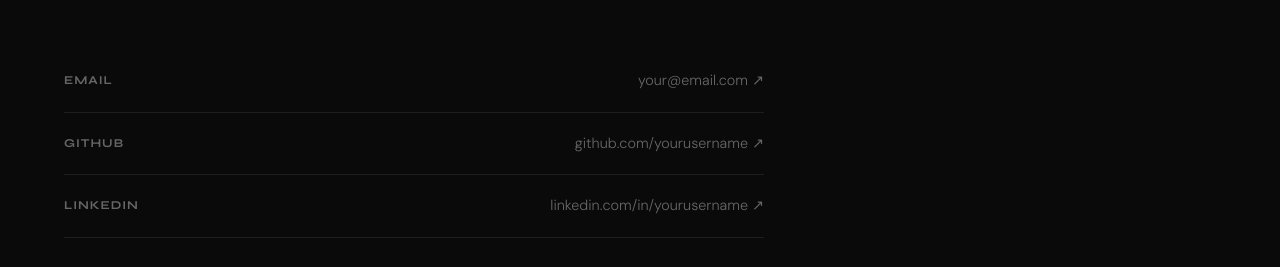
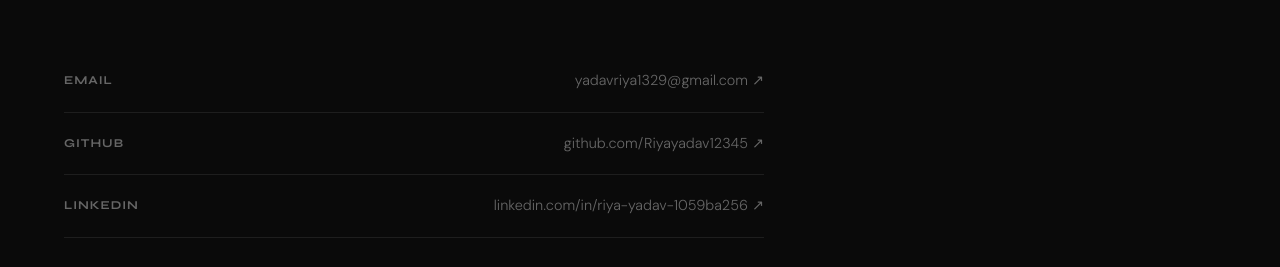
Before and after one commit to Riyayadav12345/portfolio, a React (Vite) app: page / in a window 1280 px wide. Shown: the part 3538-3805 px from the top of the page. Built offline with nearby package versions, Linux system fonts and the light colour scheme.

Commit message:
Update contact information in Contact.jsx

```diff
--- a/Contact.jsx
+++ b/Contact.jsx
@@ -15,17 +15,17 @@ export default function Contact() {
         </p>
 
         <div className={styles.links}>
-          <a href="mailto:your@email.com" className={styles.link}>
+          <a href="mailto:yadavriya1329@gmail.com" className={styles.link}>
             <span>Email</span>
-            <span className={styles.val}>your@email.com ↗</span>
+            <span className={styles.val}>yadavriya1329@gmail.com ↗</span>
           </a>
-          <a href="https://github.com/yourusername" target="_blank" rel="noreferrer" className={styles.link}>
+          <a href="https://github.com/Riyayadav12345" target="_blank" rel="noreferrer" className={styles.link}>
             <span>GitHub</span>
-            <span className={styles.val}>github.com/yourusername ↗</span>
+            <span className={styles.val}>github.com/Riyayadav12345 ↗</span>
           </a>
-          <a href="https://linkedin.com/in/yourusername" target="_blank" rel="noreferrer" className={styles.link}>
+          <a href="https://www.linkedin.com/in/riya-yadav-1059ba256" target="_blank" rel="noreferrer" className={styles.link}>
             <span>LinkedIn</span>
-            <span className={styles.val}>linkedin.com/in/yourusername ↗</span>
+            <span className={styles.val}>linkedin.com/in/riya-yadav-1059ba256 ↗</span>
           </a>
         </div>
       </div>
```
